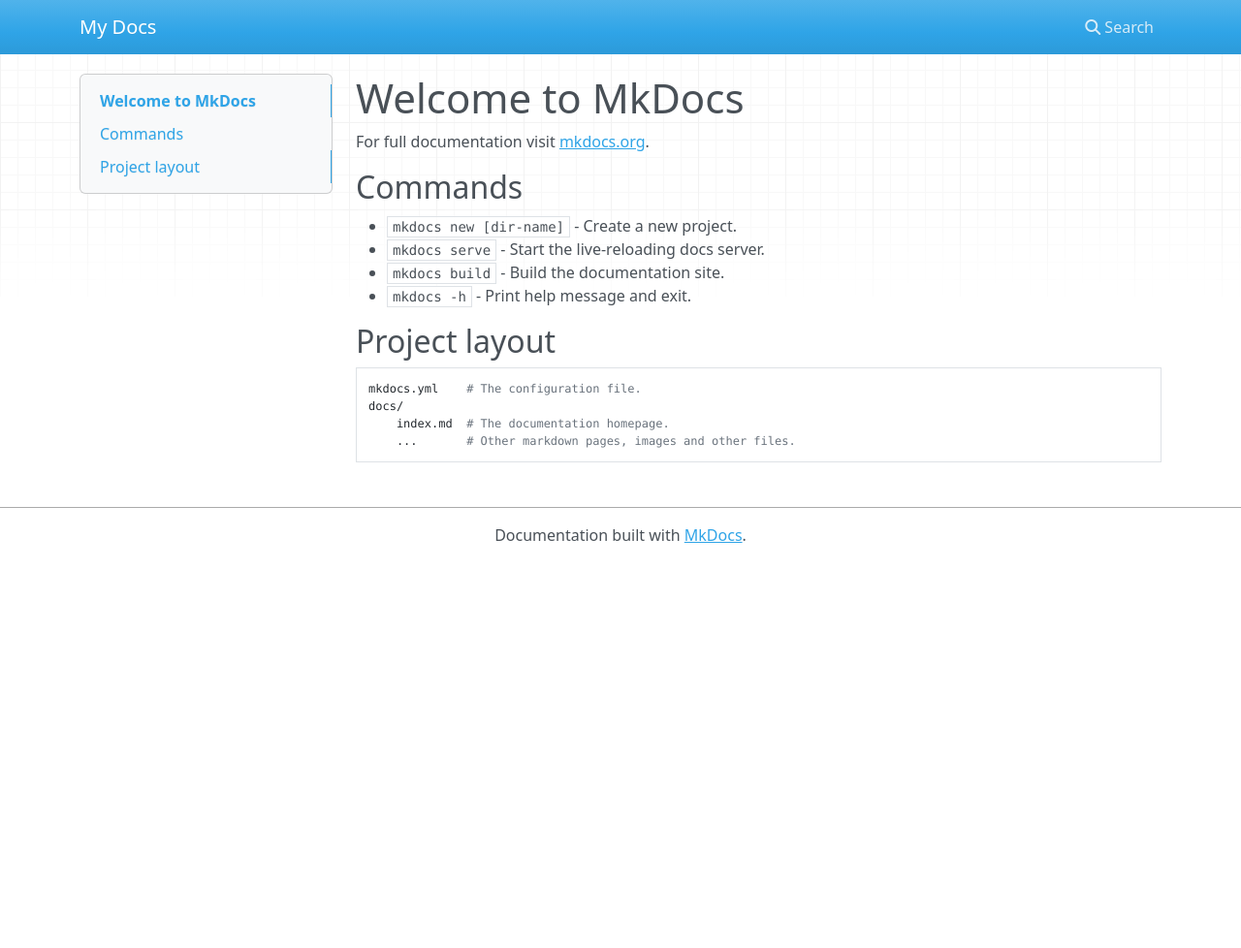
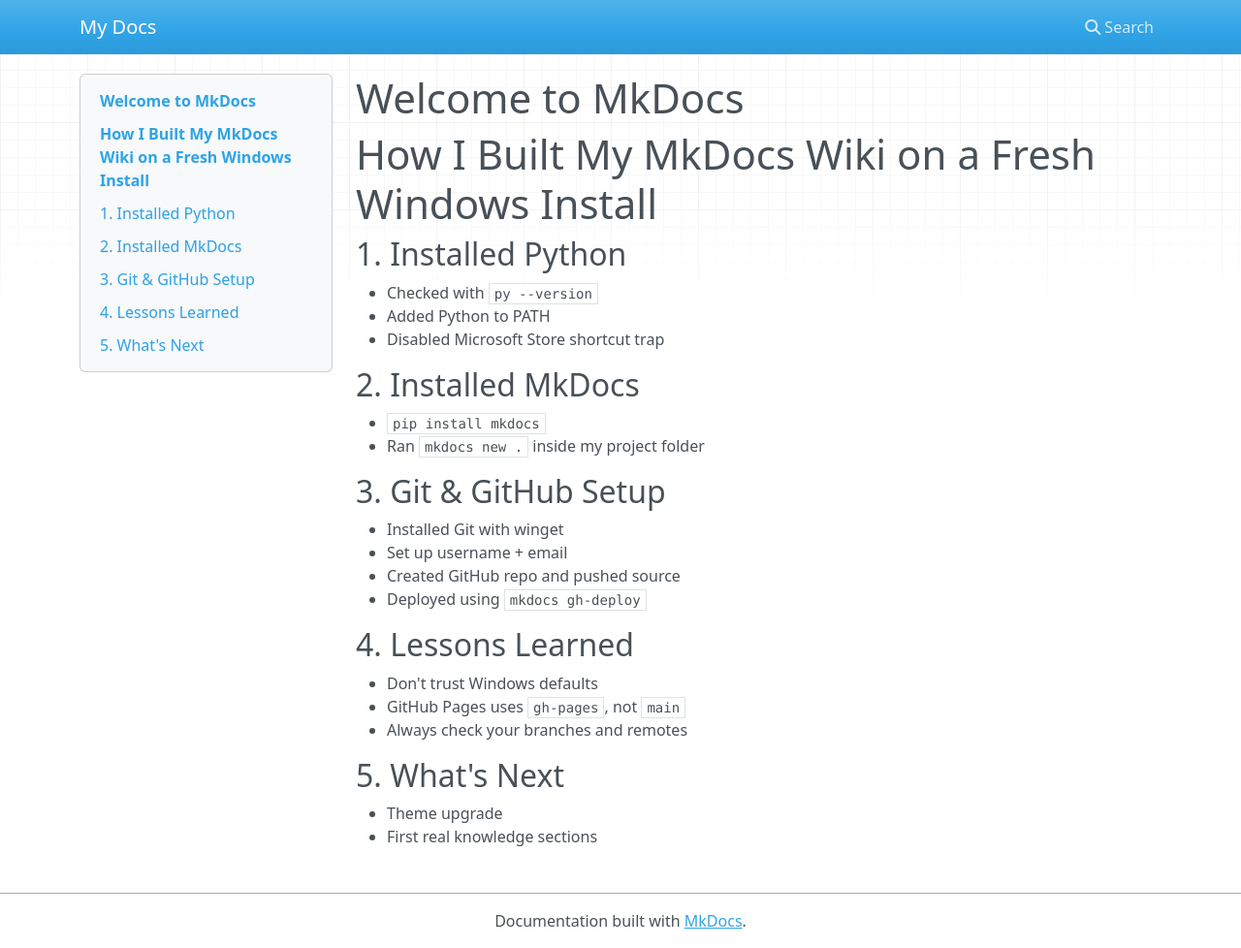
Before and after one commit to Fudomaru/wiki, an MkDocs documentation site: the page built from docs/index.md, in a window 1280 px wide and 978 px high. Shown: the whole window at 97% size. Built offline with MkDocs 1.6.1, drawn with Linux system fonts in a browser that asks for light colours; nearby versions of some CDN libraries.

Commit message:
First Update for testing

```diff
--- a/docs/index.md
+++ b/docs/index.md
@@ -1,17 +1,27 @@
 # Welcome to MkDocs
 
-For full documentation visit [mkdocs.org](https://www.mkdocs.org).
+# How I Built My MkDocs Wiki on a Fresh Windows Install
 
-## Commands
+## 1. Installed Python
+- Checked with `py --version`
+- Added Python to PATH
+- Disabled Microsoft Store shortcut trap
 
-* `mkdocs new [dir-name]` - Create a new project.
-* `mkdocs serve` - Start the live-reloading docs server.
-* `mkdocs build` - Build the documentation site.
-* `mkdocs -h` - Print help message and exit.
+## 2. Installed MkDocs
+- `pip install mkdocs`
+- Ran `mkdocs new .` inside my project folder
 
-## Project layout
+## 3. Git & GitHub Setup
+- Installed Git with winget
+- Set up username + email
+- Created GitHub repo and pushed source
+- Deployed using `mkdocs gh-deploy`
 
-    mkdocs.yml    # The configuration file.
-    docs/
-        index.md  # The documentation homepage.
-        ...       # Other markdown pages, images and other files.
+## 4. Lessons Learned
+- Don't trust Windows defaults
+- GitHub Pages uses `gh-pages`, not `main`
+- Always check your branches and remotes
+
+## 5. What's Next
+- Theme upgrade
+- First real knowledge sections
```
Also changed, not shown: site/index.html.
